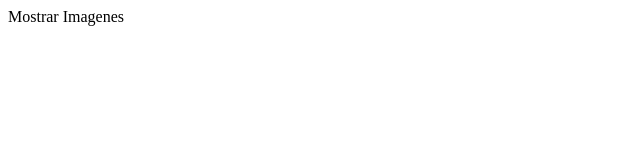
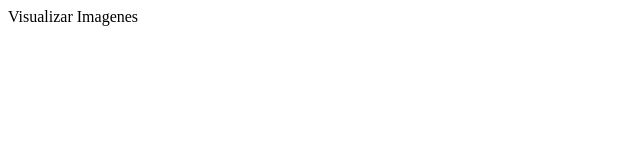
Before and after one commit to jemepo/mailimg, a plain HTML site: page index.html in a window 1280 px wide. Shown: the full height of the page, 0-640 px from the left. Drawn offline with Linux system fonts and the light colour scheme.

Commit message:
quinto commit

```diff
--- a/index.html
+++ b/index.html
@@ -6,6 +6,6 @@
     <title>Document</title>
 </head>
 <body>
-    Mostrar Imagenes
+    Visualizar Imagenes
 </body>
 </html>
```
